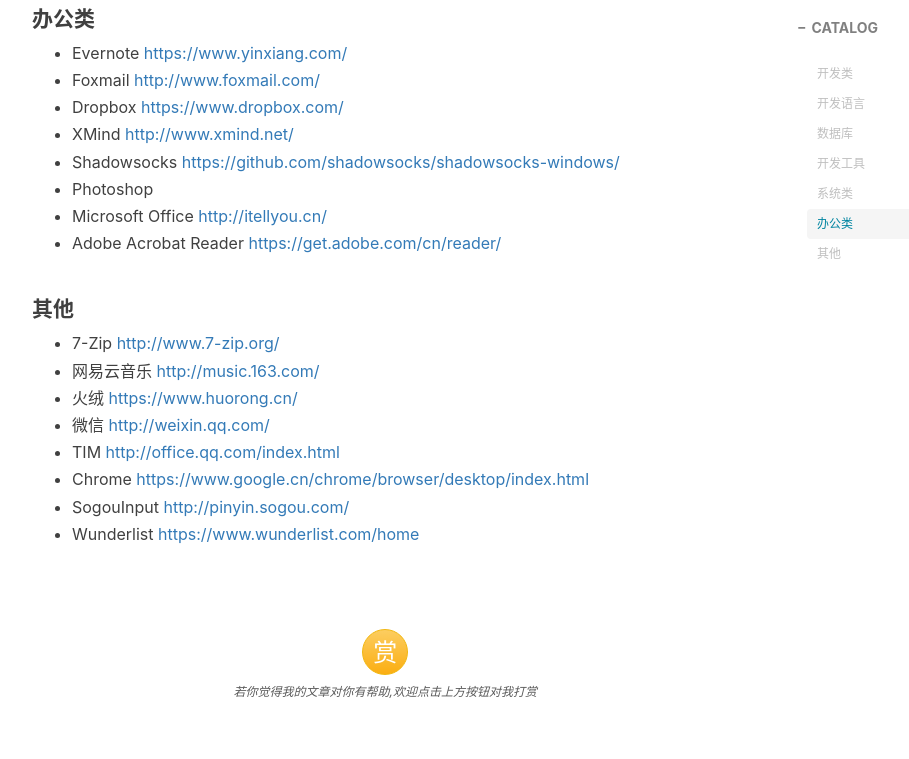
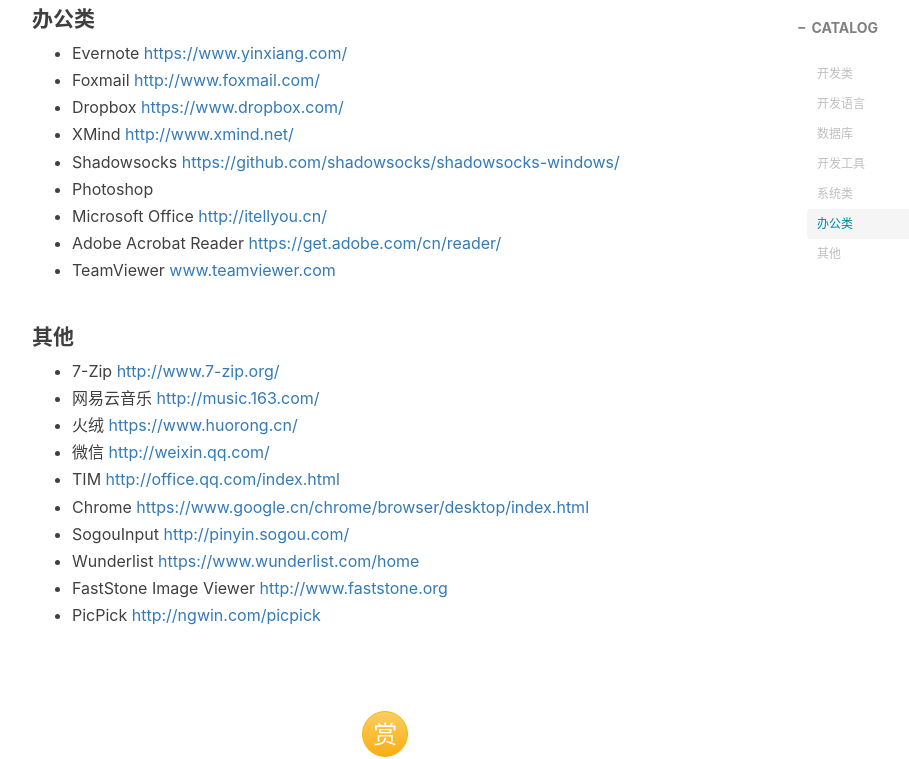
Before and after one commit to leo-qi/leo-qi, a Jekyll site: the page built from _posts/2017-03-05-装机必备软件.md, in a window 1280 px wide and 900 px high, scrolled down 1627 px, cut to the strip 0-759 px from the top of the window. Shown: the whole strip, without its empty margins (233-1142 px from the left). Built offline with Jekyll 4.4.1, drawn with Linux system fonts in a browser that asks for light colours; nearby versions of some CDN libraries; comment, search, counter and statistics services are not loaded.

Commit message:
增加图像处理软件

```diff
--- a/_posts/2017-03-05-装机必备软件.md
+++ b/_posts/2017-03-05-装机必备软件.md
@@ -55,6 +55,7 @@
 - Photoshop []()
 - Microsoft Office [http://itellyou.cn/](http://itellyou.cn/)
 - Adobe Acrobat Reader [https://get.adobe.com/cn/reader/](https://get.adobe.com/cn/reader/)
+- TeamViewer [www.teamviewer.com](www.teamviewer.com)
 
 #### 其他 ####
 - 7-Zip [http://www.7-zip.org/](http://www.7-zip.org/)
@@ -65,3 +66,5 @@
 - Chrome [https://www.google.cn/chrome/browser/desktop/index.html](https://www.google.cn/chrome/browser/desktop/index.html)
 - SogouInput [http://pinyin.sogou.com/](http://pinyin.sogou.com/)
 - Wunderlist [https://www.wunderlist.com/home](https://www.wunderlist.com/home)
+- FastStone Image Viewer [http://www.faststone.org](http://www.faststone.org)
+- PicPick [http://ngwin.com/picpick](http://ngwin.com/picpick)
```
